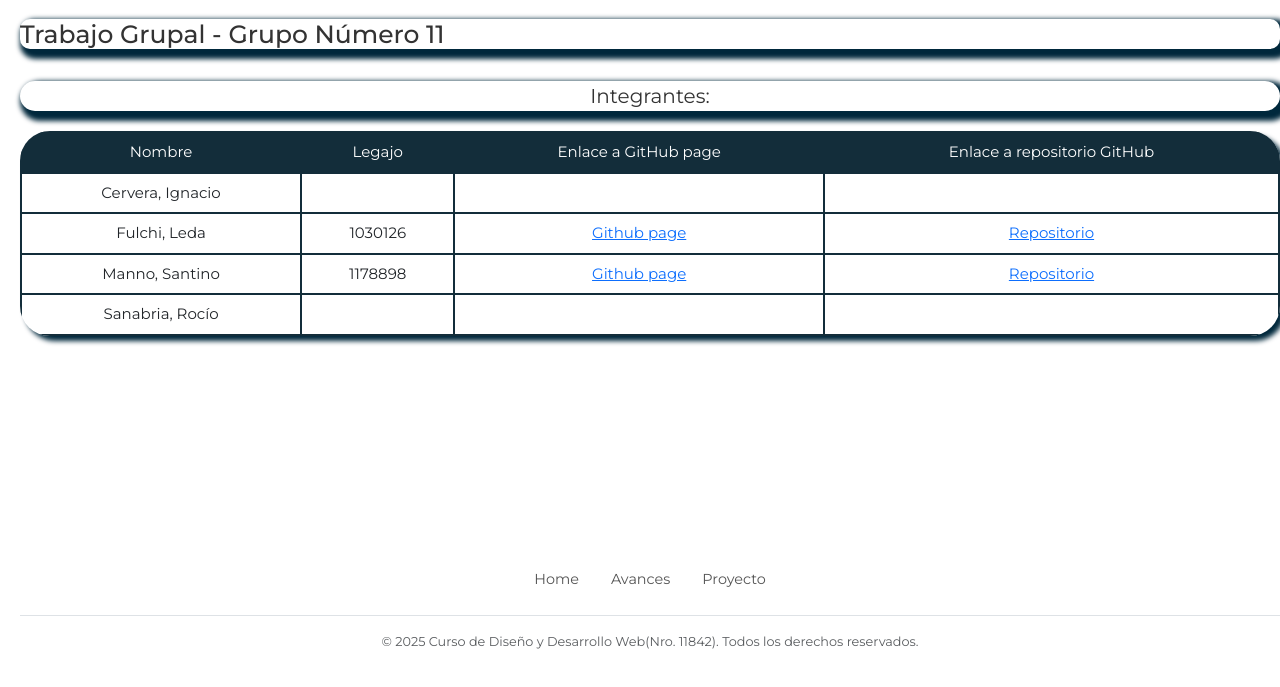
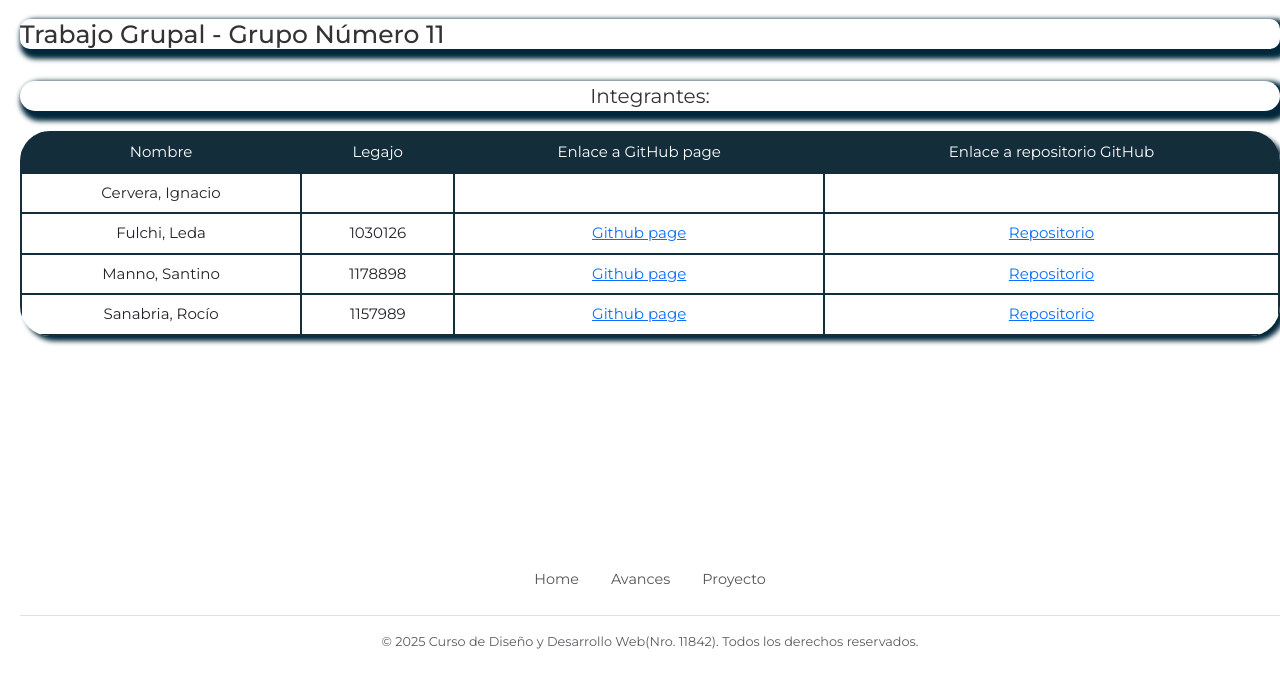
Before and after one commit to LedaFulchi/MartesVirtualTrabajoIntegradorGrupo11, a plain HTML site: page index.html in a window 1280 px wide. Shown: the part 93-780 px from the top of the page. Drawn offline with nearby package versions, Linux system fonts and the light colour scheme; a web font is replaced by a local one.

Commit message:
Update index.html

```diff
--- a/index.html
+++ b/index.html
@@ -55,9 +55,9 @@
                 </tr>
                 <tr>
                     <td>Sanabria, Rocío</td>
-                    <td></td>
-                    <td></td>
-                    <td></td>
+                    <td>1157989</td>
+                    <td><a href=""aria-current="page" target="_blank">Github page</a></td>
+                    <td><a href=""aria-current="page" target="_blank">Repositorio</a></td>
                 </tr>
                 </tbody>
         </table>
```
